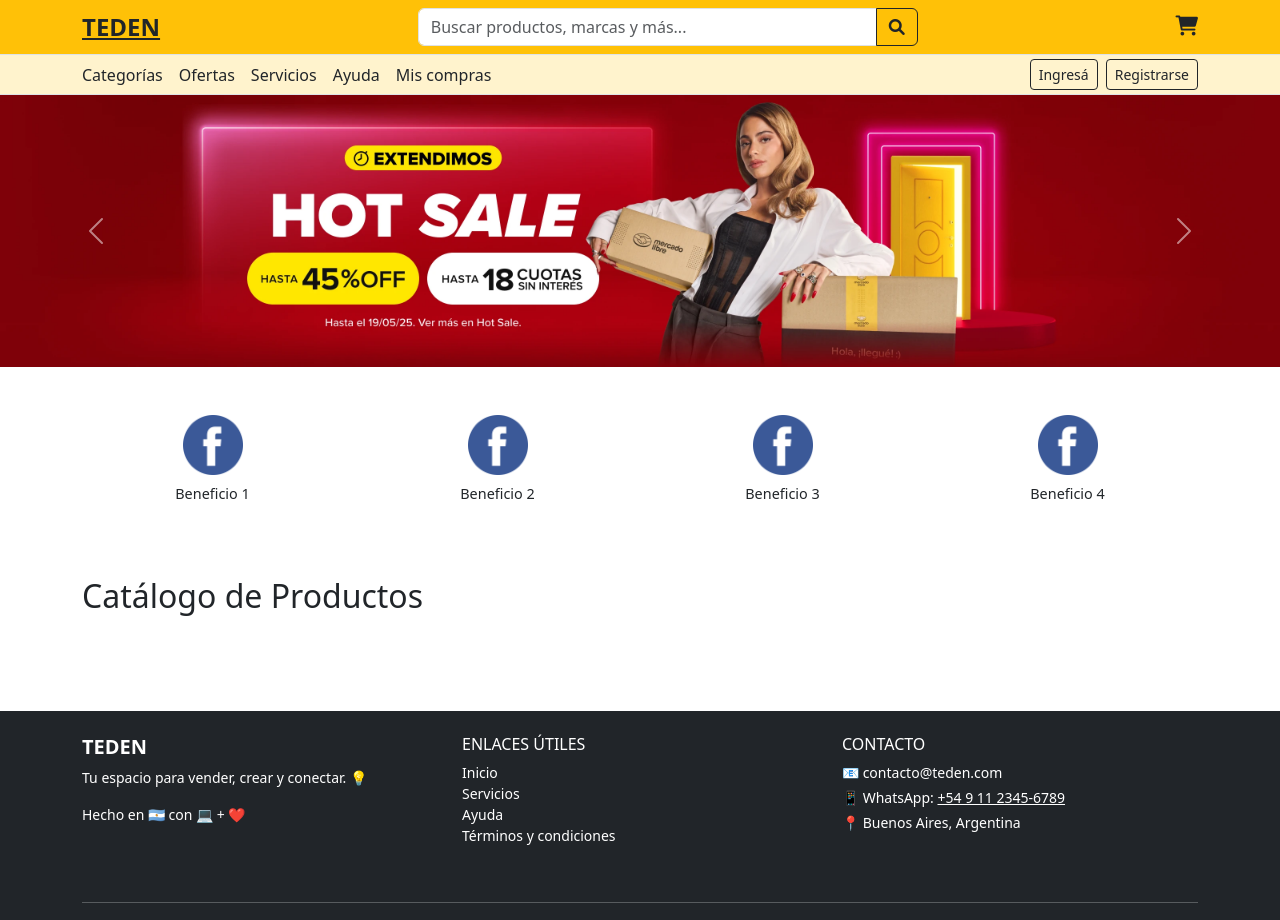
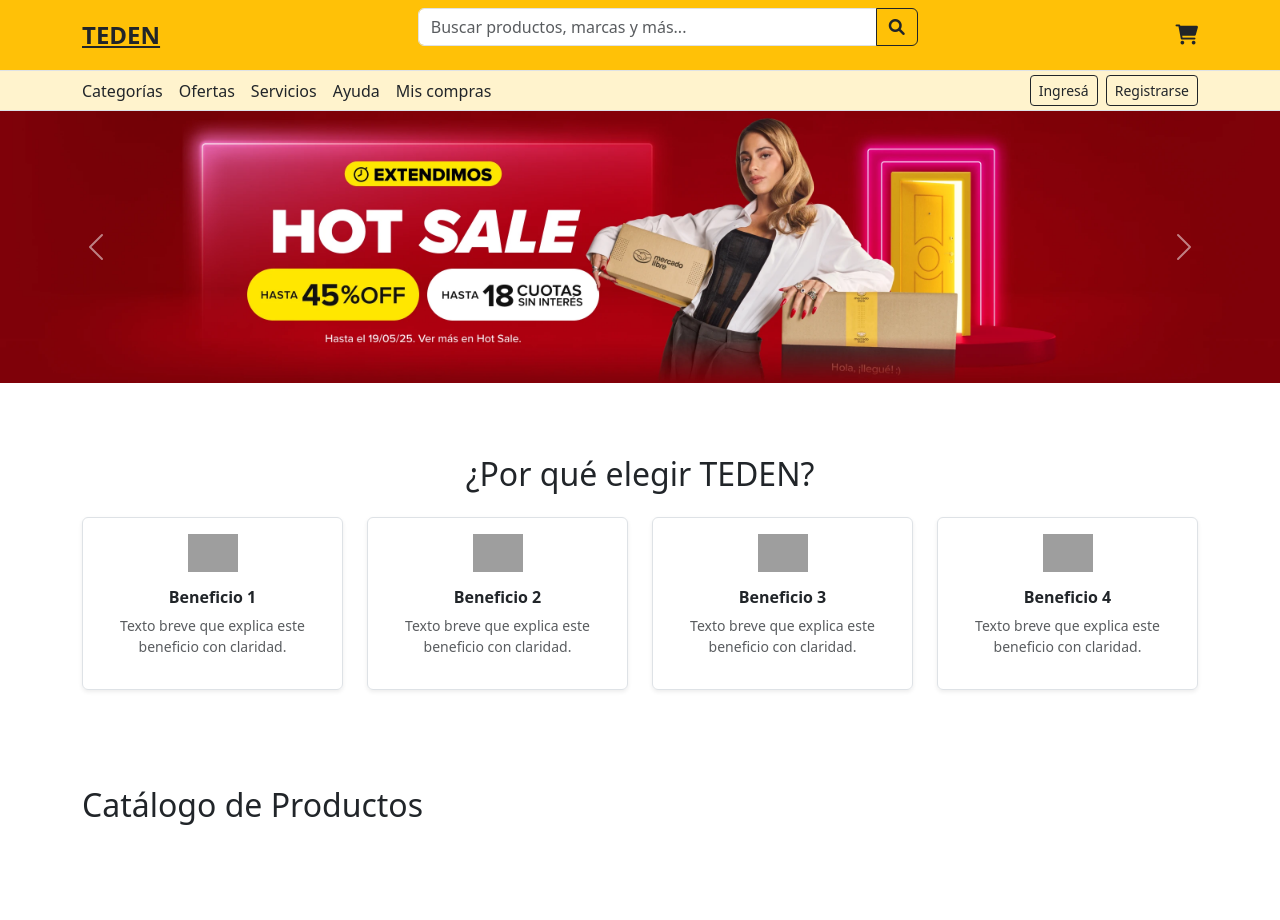
Before and after one commit to nico-luna/teden, a Django app: page /register/ in a window 1280 px wide. Shown: the top 920 px of the page. Run offline with Django 5.2, Linux system fonts and the light colour scheme; some libraries are stand-ins or nearby versions; grey boxes are pictures that could not be loaded.

Commit message:
corregido validación de registro vendedor, footer y css personalizado

```diff
--- a/appointments/templates/appointments/ver_servicios.html
+++ b/appointments/templates/appointments/ver_servicios.html
@@ -4,6 +4,7 @@
 {% include "partials/cart_modal.html" %}
 {% load widget_tweaks %}
 {% block content %}
+<main>
 <div class="container mt-5">
   <h2 class="mb-4">🧑‍🔧 Servicios disponibles</h2>
 
@@ -31,4 +32,6 @@
     </div>
   {% endif %}
 </div>
+</main>
 {% endblock %}
+{% include "partials/footer.html" %}
--- /dev/null
+++ b/core/css/global.css
@@ -0,0 +1,57 @@
+    html, body {
+    height: 100%;
+    margin: 0;
+    }
+
+    body {
+        display: flex;
+        flex-direction: column;
+        min-height: 100vh;
+        overflow-x: hidden;
+        background-color: #fff;
+    }
+
+    main {
+    flex: 1;  /* Empuja el footer al fondo */
+    }
+
+    .navbar {
+      background-color: #fcb900;
+    }
+    .hero {
+      background: linear-gradient(90deg, #fcb900 0%, #fffacd 100%);
+      padding: 2rem 1rem;
+      text-align: center;
+      color: #000;
+    }
+    .category-icons img {
+      max-width: 60px;
+      margin-bottom: 0.5rem;
+    }
+    .category-icons p {
+      margin: 0;
+      font-size: 0.9rem;
+    }
+    .carousel-caption {
+      background: rgba(0,0,0,0.6);
+      border-radius: 5px;
+    }
+    .category-box {
+      background: #fff;
+      border-radius: 8px;
+      padding: 1rem;
+      transition: transform 0.2s;
+      box-shadow: 0 1px 5px rgba(0, 0, 0, 0.05);
+    }
+    .category-box:hover {
+      transform: translateY(-4px);
+    }
+    .discount {
+      font-size: 0.85rem;
+      color: #d90000;
+      font-weight: bold;
+    }
+    .cuotas {
+      font-size: 0.8rem;
+      color: #555;
+    }
--- a/core/templates/core/ayuda.html
+++ b/core/templates/core/ayuda.html
@@ -3,6 +3,7 @@
 {% include "partials/register_modal.html" %}
 {% include "partials/cart_modal.html" %}
 {% block content %}
+<main>
 <div class="container mt-5">
   <h2 class="mb-4">❓ Preguntas Frecuentes sobre TEDEN</h2>
 
@@ -75,4 +76,7 @@
 
   </div>
 </div>
+</main>
 {% endblock %}
+
+{% include "partials/footer.html" %}
--- a/core/templates/core/home.html
+++ b/core/templates/core/home.html
@@ -1,14 +1,17 @@
-{% include "partials/header.html" %}
+<body>
+  {% include "partials/header.html" %}
 {% include "partials/login_modal.html" %}
 {% include "partials/register_modal.html" %}
 {% include "partials/cart_modal.html" %}
 <!-- Cargar archivos estáticos -->
 {% load static %}
 <link rel="icon" href="{% static 'img/favicon.ico' %}">
-<!-- Hero / Carousel -->
+
 
 {% block content %}
-<!-- Hero / Carousel -->
+
+ <main>
+  <!-- Hero / Carousel -->
 <div id="mainCarousel" class="carousel slide mb-4" data-bs-ride="carousel">
   <div class="carousel-inner">
     <div class="carousel-item active">
@@ -26,14 +29,18 @@
   </button>
 </div>
 
-<!-- Categorías ficticias -->
-<section class="container py-4">
-  <div class="row text-center category-icons">
+<!-- Sección de beneficios -->
+<section class="container py-5">
+  <h2 class="text-center mb-4">¿Por qué elegir TEDEN?</h2>
+  <div class="row text-center g-4">
     {% for i in "1234" %}
-    <div class="col">
-      <img src="{% static 'icons/facebook.png' %}" alt="">
-      <p>Beneficio {{ forloop.counter }}</p>
-    </div>
+      <div class="col-6 col-md-3">
+        <div class="p-3 border rounded shadow-sm h-100 hover-zoom transition">
+          <img src="{% static 'icons/icon{{ forloop.counter }}.svg' %}" alt="Beneficio {{ forloop.counter }}" class="mb-3" width="50">
+          <h6 class="fw-semibold">Beneficio {{ forloop.counter }}</h6>
+          <p class="small text-muted">Texto breve que explica este beneficio con claridad.</p>
+        </div>
+      </div>
     {% endfor %}
   </div>
 </section>
@@ -65,6 +72,11 @@
     {% endfor %}
   </div>
 </section>
+</main>
+
+{% include "partials/footer.html" %}
+
+
 
 <!-- Modal de detalles -->
 {% include "partials/product_modal.html" with product=product %}
@@ -127,5 +139,4 @@ document.addEventListener("DOMContentLoaded", function () {
 </script>
 {% endif %}
 
-
-{% include "partials/footer.html" %}
+</body>
--- a/core/templates/core/lista_categorias.html
+++ b/core/templates/core/lista_categorias.html
@@ -3,6 +3,7 @@
 {% include "partials/register_modal.html" %}
 {% include "partials/cart_modal.html" %}
 {% block content %}
+<main>
 <div class="container mt-5">
   <h2 class="mb-4">Categorías disponibles</h2>
   <div class="row">
@@ -26,5 +27,6 @@
     {% endfor %}
   </div>
 </div>
+</main>
 {% endblock %}
 {% include "partials/footer.html" %}
--- a/core/templates/core/mis_compras.html
+++ b/core/templates/core/mis_compras.html
@@ -4,9 +4,6 @@
 {% include "partials/cart_modal.html" %}
 {% load static %}
 {% load widget_tweaks %}
-
-
-{% block title %}Mis Compras{% endblock %}
 
 {% block content %}
 <div class="container mt-5">
--- a/core/templates/core/terminos.html
+++ b/core/templates/core/terminos.html
@@ -3,6 +3,7 @@
 {% include "partials/register_modal.html" %}
 {% include "partials/cart_modal.html" %}
 {% block content %}
+<main>
 <div class="container mt-5">
   <h2 class="mb-4">📜 Términos y Condiciones</h2>
   <p>Bienvenido a TEDEN. Al usar esta plataforma, aceptás nuestros términos y condiciones...</p>
@@ -20,6 +21,7 @@
   <p>Podemos modificar estos términos en cualquier momento. Te avisaremos con anticipación si el cambio es importante.</p>
 
 </div>
+</main>
 {% endblock %}
 
 {% include "partials/footer.html" %}
--- a/core/templates/partials/header.html
+++ b/core/templates/partials/header.html
@@ -8,52 +8,7 @@
   <title>{% block title %}Inicio - TEDEN{% endblock %}</title>
   <link rel="stylesheet" href="https://cdn.jsdelivr.net/npm/bootstrap@5.3.0/dist/css/bootstrap.min.css">
   <link rel="stylesheet" href="https://cdnjs.cloudflare.com/ajax/libs/font-awesome/6.0.0-beta3/css/all.min.css">
-  <style>
-    body {
-      overflow-x: hidden;
-      background-color: #fff;
-    }
-    .navbar {
-      background-color: #fcb900;
-    }
-    .hero {
-      background: linear-gradient(90deg, #fcb900 0%, #fffacd 100%);
-      padding: 2rem 1rem;
-      text-align: center;
-      color: #000;
-    }
-    .category-icons img {
-      max-width: 60px;
-      margin-bottom: 0.5rem;
-    }
-    .category-icons p {
-      margin: 0;
-      font-size: 0.9rem;
-    }
-    .carousel-caption {
-      background: rgba(0,0,0,0.6);
-      border-radius: 5px;
-    }
-    .category-box {
-      background: #fff;
-      border-radius: 8px;
-      padding: 1rem;
-      transition: transform 0.2s;
-      box-shadow: 0 1px 5px rgba(0, 0, 0, 0.05);
-    }
-    .category-box:hover {
-      transform: translateY(-4px);
-    }
-    .discount {
-      font-size: 0.85rem;
-      color: #d90000;
-      font-weight: bold;
-    }
-    .cuotas {
-      font-size: 0.8rem;
-      color: #555;
-    }
-  </style>
+  <link rel="stylesheet" href="core/css/global.css">
 </head>
 <body>
 <!-- Header superior -->
--- a/core/templates/partials/register_modal.html
+++ b/core/templates/partials/register_modal.html
@@ -1,5 +1,6 @@
 {% load form_tags %}
 
+<div>
 <div class="modal fade" id="registerModal" tabindex="-1" aria-labelledby="registerModalLabel" aria-hidden="true">
   <div class="modal-dialog modal-dialog-centered">
     <div class="modal-content border-0 shadow-lg rounded-4">
@@ -11,6 +12,7 @@
 
         <form method="post" action="{% url 'register' %}" class="needs-validation" novalidate>
         <!-- Formulario de registro -->
+
           {% csrf_token %}
 
           {% for field in form.visible_fields %}
@@ -18,6 +20,21 @@
               <div class="mb-3">
                 <label for="{{ field.id_for_label }}" class="form-label fw-semibold">{{ field.label }}</label>
                 {{ field|add_class:"form-control" }}
+                {% if field.help_text %}
+                  <div class="form-text">{{ field.help_text }}</div>
+                {% endif %}
+                {% if field.errors %}
+                  <div class="form-text text-danger">
+                    {{ field.errors.0 }}
+                  </div>
+                {% endif %}
+              </div>
+            {% else %}
+              <div class="form-check mb-3">
+                {% if field.help_text %}
+                  <div class="form-text">{{ field.help_text }}</div>
+                {% endif %}
+
                 {% if field.errors %}
                   <div class="form-text text-danger">
                     {{ field.errors.0 }}
--- a/users/forms.py
+++ b/users/forms.py
@@ -127,3 +127,59 @@ class EditProfileForm(forms.ModelForm):
             # Ocultar campos de vendedor si es buyer
             for field in ['cuit_cuil', 'direccion', 'provincia', 'pais', 'codigo_postal', 'telefono']:
                 self.fields[field].widget = forms.HiddenInput()
+
+
+import re
+from django import forms
+from django.contrib.auth import get_user_model
+User = get_user_model()
+
+class SellerRegistrationForm(forms.ModelForm):
+    class Meta:
+        model = User
+        fields = [
+            'cuit_cuil', 'direccion', 'provincia', 'pais',
+            'codigo_postal', 'telefono'
+        ]
+        labels = {
+            'cuit_cuil': 'CUIT/CUIL',
+            'direccion': 'Dirección',
+            'provincia': 'Provincia',
+            'pais': 'País',
+            'codigo_postal': 'Código Postal',
+            'telefono': 'Teléfono',
+        }
+        widgets = {
+            'cuit_cuil': forms.TextInput(attrs={'class': 'form-control'}),
+            'direccion': forms.TextInput(attrs={'class': 'form-control'}),
+            'provincia': forms.TextInput(attrs={'class': 'form-control'}),
+            'pais': forms.TextInput(attrs={'class': 'form-control'}),
+            'codigo_postal': forms.TextInput(attrs={'class': 'form-control'}),
+            'telefono': forms.TextInput(attrs={'class': 'form-control'}),
+        }
+
+    def clean_cuit_cuil(self):
+        cuit = self.cleaned_data.get('cuit_cuil')
+        if not re.match(r'^\d{11}$', cuit):
+            raise forms.ValidationError("El CUIT/CUIL debe tener exactamente 11 dígitos.")
+        return cuit
+
+    def clean_codigo_postal(self):
+        cp = self.cleaned_data.get('codigo_postal')
+        if not re.match(r'^\d{4,5}$', cp):
+            raise forms.ValidationError("El código postal debe tener entre 4 y 5 dígitos.")
+        return cp
+
+    def clean_telefono(self):
+        tel = self.cleaned_data.get('telefono')
+        if not re.match(r'^\+?54\d{10}$', tel):
+            raise forms.ValidationError("El teléfono debe tener el formato +54 seguido del número sin espacios.")
+        return tel
+
+    def clean(self):
+        cleaned_data = super().clean()
+        campos = ['cuit_cuil', 'direccion', 'provincia', 'pais', 'codigo_postal', 'telefono']
+        for campo in campos:
+            if not cleaned_data.get(campo):
+                self.add_error(campo, "Este campo es obligatorio.")
+        return cleaned_data
--- a/users/views.py
+++ b/users/views.py
@@ -53,37 +53,44 @@ def register(request):
         else:
             messages.error(request, "Revisá los campos del formulario.")
 
+        # 🔁 En todos los casos con POST, volvemos al home con el modal abierto
         return render(request, 'core/home.html', {
             'form': form,
             'show_register_modal': True
         })
 
+    # 🟢 Si es GET, mostramos el modal vacío o cerrado, pero con el form igual
     form = CustomUserCreationForm()
     return render(request, 'core/home.html', {
         'form': form,
-        'show_register_modal': False
+        'show_register_modal': request.GET.get('register', False)  # Por si querés mostrarlo desde un GET
     })
 
+# 🟢 CONVERTIRSE EN VENDEDOR (actualizado con SellerRegistrationForm)
+from .forms import SellerRegistrationForm  # asegurate de importar el form
 
-# 🟢 CONVERTIRSE EN VENDEDOR
 @login_required
 def convertirse_en_vendedor(request):
-    if request.user.role != 'buyer':
+    user = request.user
+
+    # Si ya es vendedor, lo redirigimos al dashboard de vendedor
+    if user.role == 'seller':
+        messages.info(request, "Ya sos vendedor.")
         return redirect('dashboard')
 
     if request.method == 'POST':
-        form = CustomUserChangeForm(request.POST, request.FILES, instance=request.user)
+        form = SellerRegistrationForm(request.POST, instance=user)
         if form.is_valid():
-            user = form.save(commit=False)
-            user.role = 'seller'
-            user.save()
+            vendedor = form.save(commit=False)
+            vendedor.role = 'seller'
+            vendedor.ofrece_servicios = True
+            vendedor.save()
             messages.success(request, "¡Ahora sos vendedor en TEDEN!")
             return redirect('dashboard')
     else:
-        form = CustomUserChangeForm(instance=request.user)
+        form = SellerRegistrationForm(instance=user)
 
     return render(request, 'users/convertirse_en_vendedor.html', {'form': form})
-
 
 # 🟢 VERIFICAR CORREO
 @login_required
```
Also changed, not shown: core/views.py (+12 -0 lines), users/templates/users/mi_cuenta.html (+44 -46 lines), users/templates/users/terms_and_conditions.html (deleted, +0 -9 lines), db.sqlite3.
